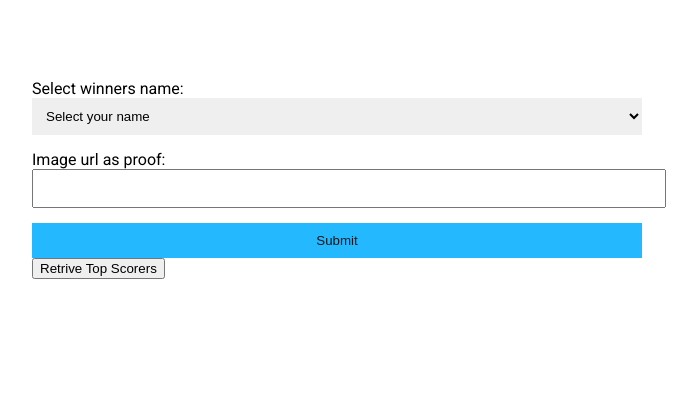
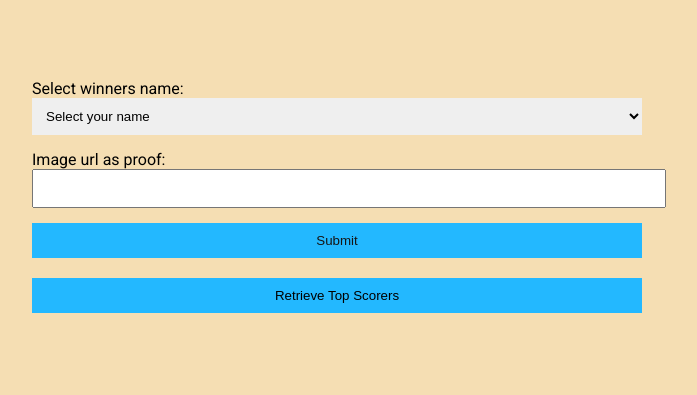
Before and after one commit to SchoolOfCode/hackathon-energiser-score-tracker-the_epic_cacti_zaid-khang, a website: page public/index.html in a window 1280 px wide. Shown: the whole page, without its empty margins (303-1000 px from the left). Drawn offline with Linux system fonts and the light colour scheme.

Commit message:
MVP Complete

```diff
--- a/public/index.html
+++ b/public/index.html
@@ -72,7 +72,9 @@
 
                     <button onclick="submit()" class="btn">Submit</button>
 
-                    <button id="btnRetrieve" onclick="dataValues()">Retrive Top Scorers</button>
+                    <span class="congrats"></span>
+
+                    <button id="btnRetrieve" onclick="dataValues()">Retrieve Top Scorers</button>
                     <span id="span"></span>
             </div>
 
--- a/public/main.js
+++ b/public/main.js
@@ -2,6 +2,7 @@ const dropdown = document.querySelector("#dropdown");
 const btnRetrieve = document.querySelector("#btnRetrieve");
 const span = document.querySelector("#span");
 const table = document.querySelector("#bootcampers");
+const congratsSpan = document.querySelector(".congrats")
 //using the fetch api
 //in the submit function I will use a fetch api to send a request to the server (port)
 async function submit() {
@@ -10,6 +11,9 @@ async function submit() {
     method: "PATCH",
   }).then((res) => res.json()); //.then is a function which takes a callback
   console.log(test);
+  let text = document.createElement("h3")
+  text.innerText = "Cograrts"
+  congratsSpan.appendChild(text)
 }
 
 //get the player through query string through express + bootcampers/incrementScore/id
@@ -18,6 +22,12 @@ async function submit() {
 function bootcamperName(val) {
   alert(val);
 }
+
+//add a congrats text upon submit
+// function addText(){
+
+//     return newText
+// }
 
 //link getAllBootcampers() to btnRetrieve
 const dataValues = async function () {
--- a/public/styles.css
+++ b/public/styles.css
@@ -4,6 +4,7 @@
 body {
     margin: 0 auto;
     font-family: 'Roboto', sans-serif;
+    background-color: wheat;
 }
 
 .container{
@@ -74,3 +75,18 @@ body {
     color: white;
     text-align: center;
   }
+
+  /*Style btnRetrieve*/
+  #btnRetrieve{
+      background-color: #23B8FF;
+      padding: 10px;
+      border: none;
+      cursor: pointer;
+      margin: 20px 0 0 0;
+      width: 100%;
+  }
+
+  #btnRetrieve:hover{
+      background-color: teal;
+      color: white;
+  }
```
